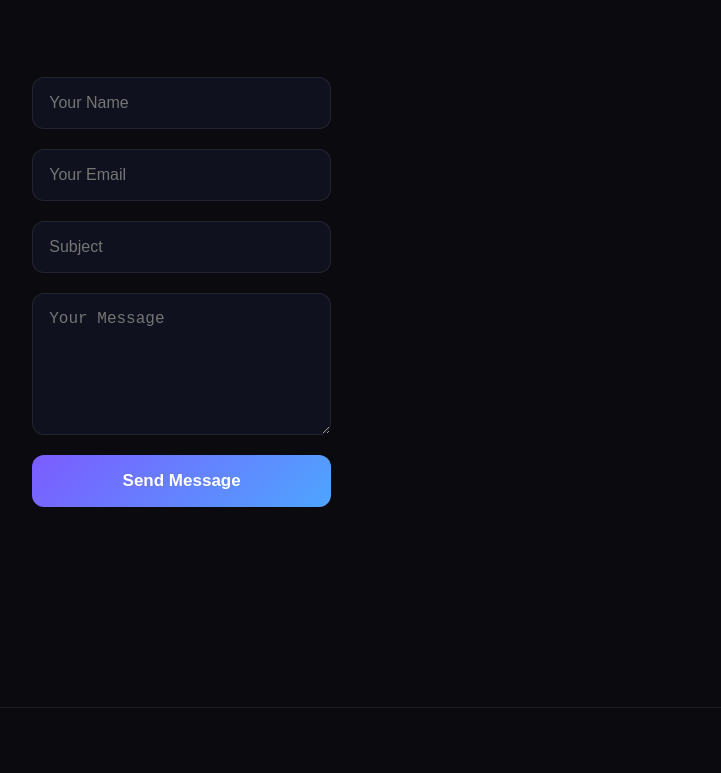
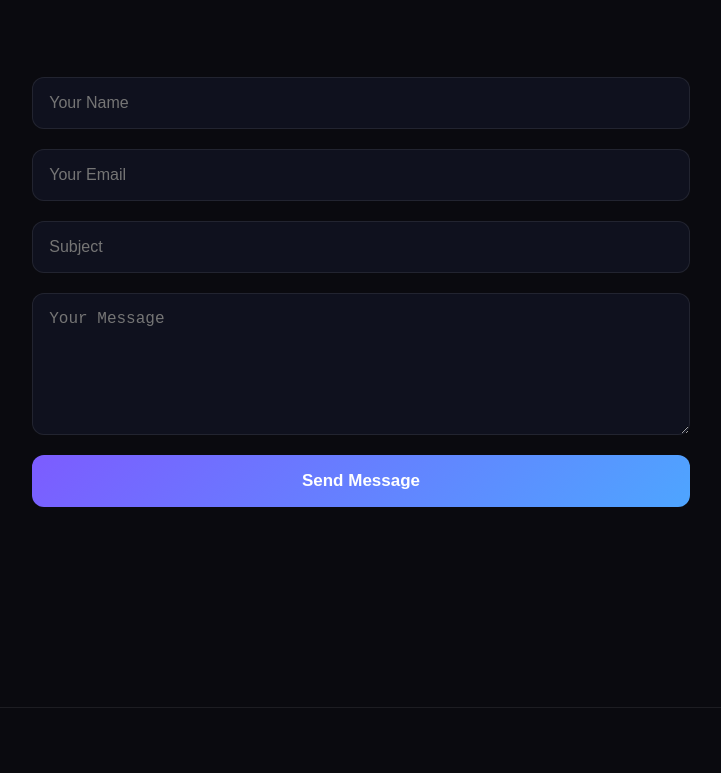
Before and after one commit to saloninakat/personal-portfolio-website, a plain HTML site: page index.html in a window 1280 px wide. Shown: the part 8608-9381 px from the top of the page, without its empty margins (279-1000 px from the left). Drawn offline with Linux system fonts and the light colour scheme.

Commit message:
update contact css

```diff
--- a/style.css
+++ b/style.css
@@ -1932,15 +1932,11 @@ CONTACT
 
 }
 
-.contact-grid {
-
-    display: grid;
-
-    grid-template-columns: 1fr 1fr;
-
-    gap: 60px;
-
-    align-items: start;
+.contact-form{
+
+    max-width:700px;
+
+    margin:auto;
 
 }
 
```
